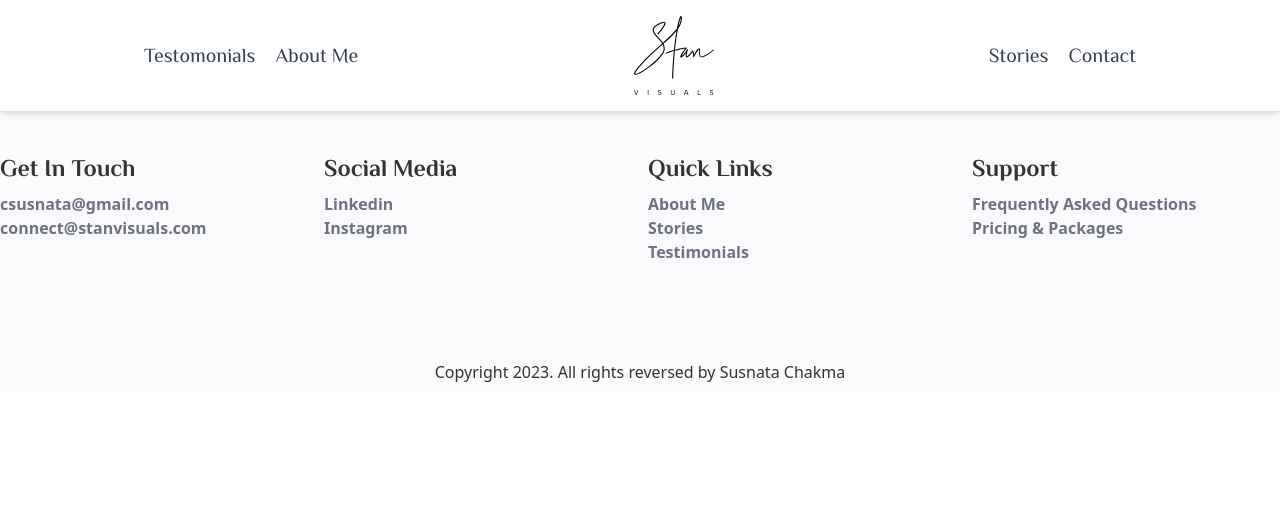
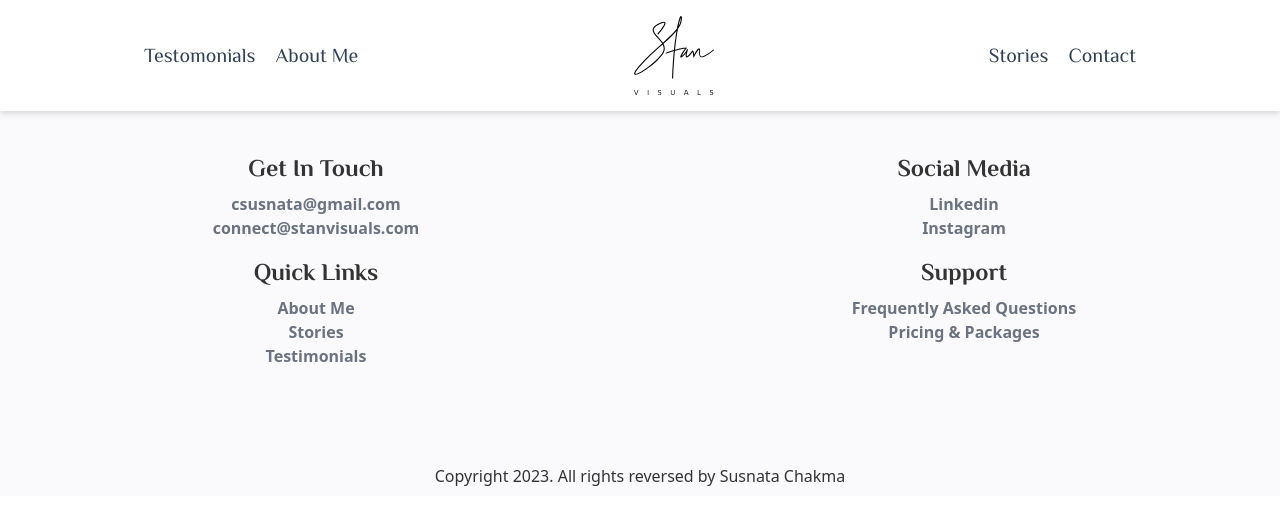
Before and after one commit to Alapottra-troj1n/susnat-portfolio, a React (Vite) app: page /stories/product in a window 1280 px wide. Shown: the top 524 px of the page. Built offline with nearby package versions, Linux system fonts and the light colour scheme.

Commit message:
fixed few responsive issues

```diff
--- a/src/components/Home/HeroSection.jsx
+++ b/src/components/Home/HeroSection.jsx
@@ -6,18 +6,20 @@ const HeroSection = () => {
 
   return (
     <div className="hidden lg:block relative h-screen overflow-hidden">
-
       <iframe
         className="scale-150"
         title="video-background"
         width="100%"
         height="100%"
-        src={`https://www.youtube.com/embed/ELK5du6HhzY?autoplay=1&loop=1&mute=${mute ? '1' : '0'}&controls=0&showinfo=0&rel=0&iv_load_policy=3&modestbranding=1`}
+        src={`https://www.youtube.com/embed/ELK5du6HhzY?autoplay=1&loop=1&mute=${
+          mute ? "1" : "0"
+        }&controls=0&showinfo=0&rel=0&iv_load_policy=3&modestbranding=1`}
         frameborder="0"
         allow="autoplay; encrypted-media"
         allowfullscreen
       />
-      <div className="absolute inset-0 flex items-center justify-center z-10 bottom-[-54rem] left-[113rem]">
+      <div>
+        <span className="z-50 absolute bottom-4 right-7">
           {!mute ? (
             <button onClick={() => setMute(true)}>
               <GoUnmute className="text-white text-2xl" />
@@ -27,6 +29,7 @@ const HeroSection = () => {
               <GoMute className="text-white text-2xl" />
             </button>
           )}
+        </span>
       </div>
     </div>
   );
--- a/src/layout/Footer.jsx
+++ b/src/layout/Footer.jsx
@@ -4,7 +4,7 @@ import { Link } from "react-router-dom";
 const Footer = () => {
   return (
     <div className="bg-slate-400/5 py-32 relative">
-      <div className="container mx-auto grid grid-cols-1 gap-4 md:grid-cols-2 lg:grid-cols-4 font-semibold text-center lg:text-center xl:text-left">
+      <div className="container mx-auto grid grid-cols-1 gap-4 md:grid-cols-2 2xl:grid-cols-4 font-semibold text-center lg:text-center 2xl:text-left">
         <div>
           <h3 className="font-display text-2xl">Get In Touch</h3>
           <div className="flex flex-col mt-2">
```
Lines whose indentation alone changed are shown as unchanged.
